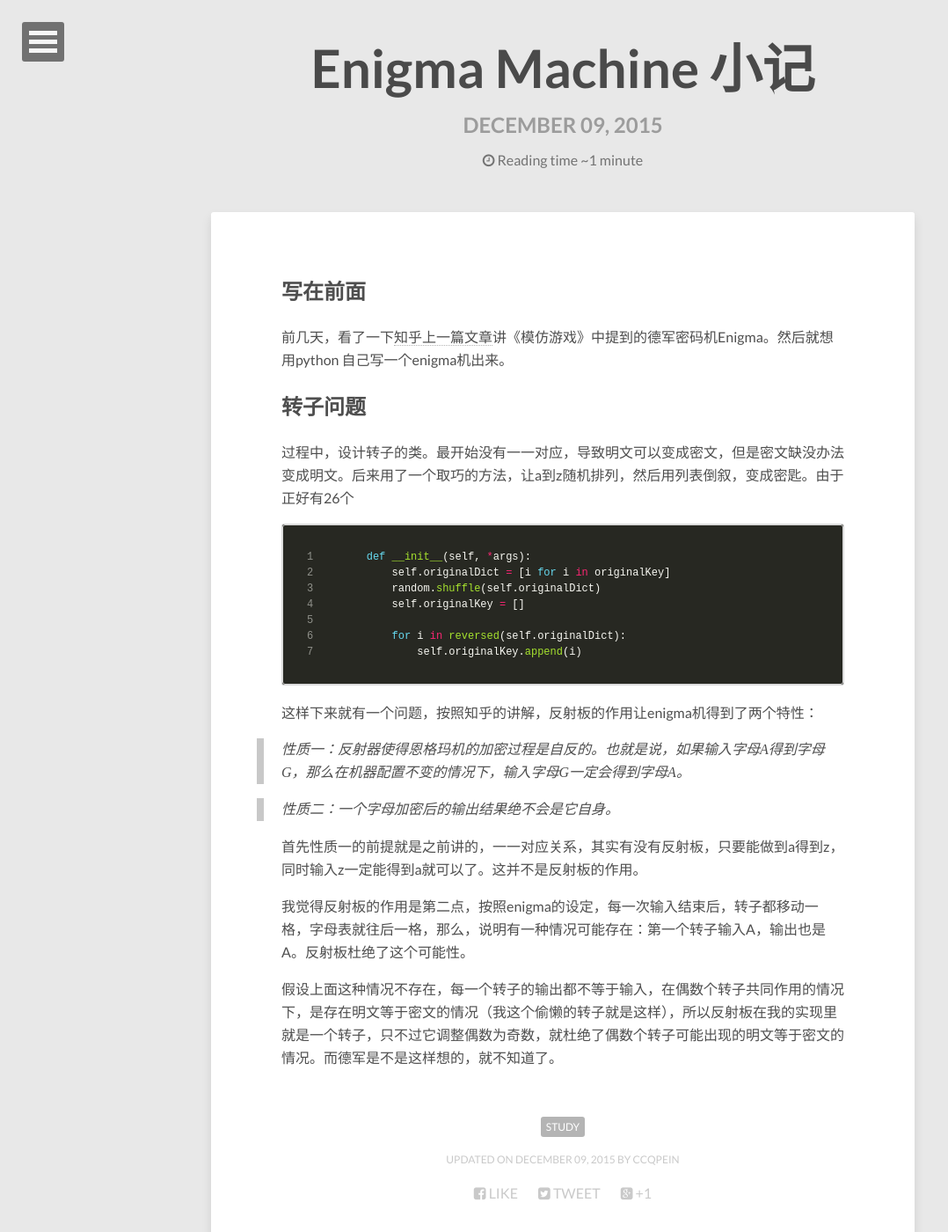
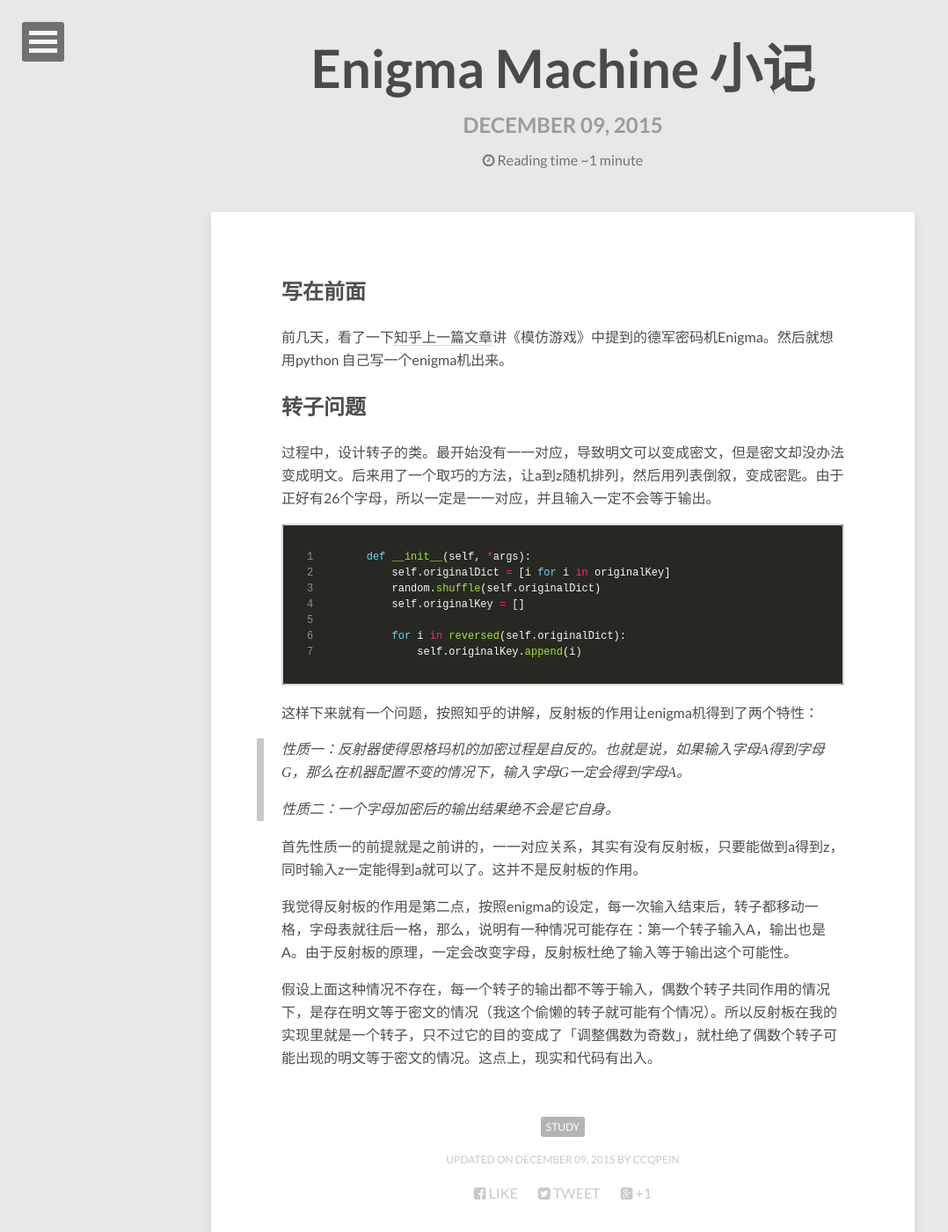
Before and after one commit to ccqpein/ccqpein.github.io, a Jekyll site: the page built from _posts/2015-12-09-Enigma Machine-小记.md, in a window 1280 px wide and 1400 px high. Shown: the whole window at 88% size, without its empty margins (0-1078 px from the left). Built offline with Jekyll 4.4.1, drawn with Linux system fonts in a browser that asks for light colours; nearby versions of some CDN libraries; comment, search, counter and statistics services are not loaded.

Commit message:
fix some errors

```diff
--- a/_posts/2015-12-09-Enigma Machine-小记.md
+++ b/_posts/2015-12-09-Enigma Machine-小记.md
@@ -10,7 +10,7 @@ image:
 前几天，看了一下[知乎上一篇文章](http://www.zhihu.com/question/28397034)讲《模仿游戏》中提到的德军密码机Enigma。然后就想用python 自己写一个enigma机出来。
 
 ## 转子问题
-过程中，设计转子的类。最开始没有一一对应，导致明文可以变成密文，但是密文缺没办法变成明文。后来用了一个取巧的方法，让a到z随机排列，然后用列表倒叙，变成密匙。由于正好有26个
+过程中，设计转子的类。最开始没有一一对应，导致明文可以变成密文，但是密文却没办法变成明文。后来用了一个取巧的方法，让a到z随机排列，然后用列表倒叙，变成密匙。由于正好有26个字母，所以一定是一一对应，并且输入一定不会等于输出。
 
 ~~~python
 def __init__(self, *args):
@@ -25,11 +25,11 @@ def __init__(self, *args):
 这样下来就有一个问题，按照知乎的讲解，反射板的作用让enigma机得到了两个特性：
 
 >性质一：反射器使得恩格玛机的加密过程是自反的。也就是说，如果输入字母A得到字母G，那么在机器配置不变的情况下，输入字母G一定会得到字母A。
-
+>
 >性质二：一个字母加密后的输出结果绝不会是它自身。
 
 首先性质一的前提就是之前讲的，一一对应关系，其实有没有反射板，只要能做到a得到z，同时输入z一定能得到a就可以了。这并不是反射板的作用。
 
-我觉得反射板的作用是第二点，按照enigma的设定，每一次输入结束后，转子都移动一格，字母表就往后一格，那么，说明有一种情况可能存在：第一个转子输入A，输出也是A。反射板杜绝了这个可能性。
+我觉得反射板的作用是第二点，按照enigma的设定，每一次输入结束后，转子都移动一格，字母表就往后一格，那么，说明有一种情况可能存在：第一个转子输入A，输出也是A。由于反射板的原理，一定会改变字母，反射板杜绝了输入等于输出这个可能性。
 
-假设上面这种情况不存在，每一个转子的输出都不等于输入，在偶数个转子共同作用的情况下，是存在明文等于密文的情况（我这个偷懒的转子就是这样），所以反射板在我的实现里就是一个转子，只不过它调整偶数为奇数，就杜绝了偶数个转子可能出现的明文等于密文的情况。而德军是不是这样想的，就不知道了。
+假设上面这种情况不存在，每一个转子的输出都不等于输入，偶数个转子共同作用的情况下，是存在明文等于密文的情况（我这个偷懒的转子就可能有个情况）。所以反射板在我的实现里就是一个转子，只不过它的目的变成了「调整偶数为奇数」，就杜绝了偶数个转子可能出现的明文等于密文的情况。这点上，现实和代码有出入。
```
